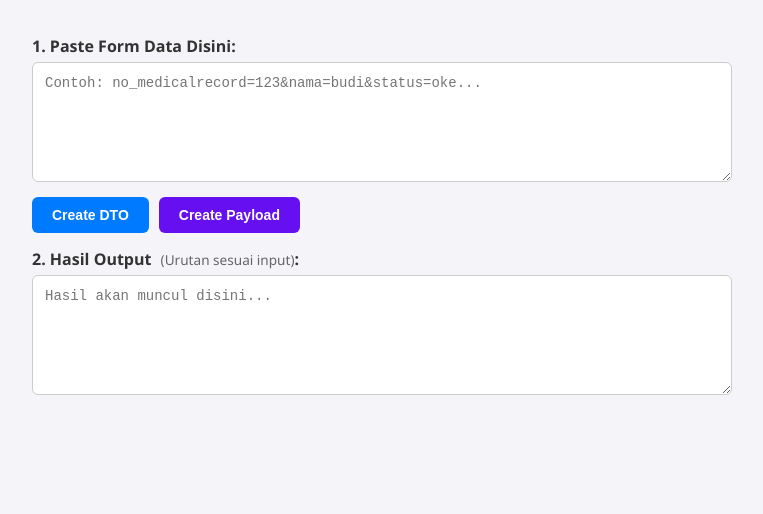
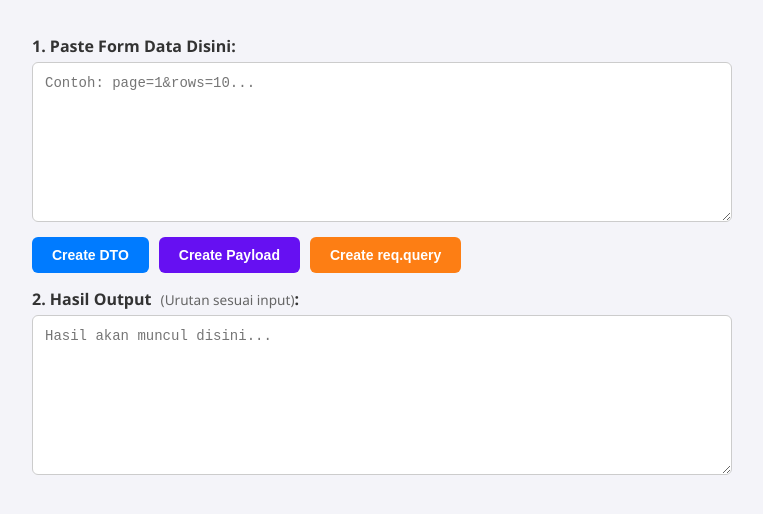
Before and after one commit to jawahirulwildan/form-data-to-json, a plain HTML site: page index.html in a window 1280 px wide. Shown: the whole page, without its empty margins (258-1021 px from the left). Drawn offline with Linux system fonts and the light colour scheme.

Commit message:
Update textarea height and add query button

```diff
--- a/index.html
+++ b/index.html
@@ -18,7 +18,7 @@ Provided "AS IS" without any warranties.
     <title>Form data Tools</title>
     <style>
         body { font-family: 'Segoe UI', Tahoma, Geneva, Verdana, sans-serif; padding: 20px; max-width: 700px; margin: 0 auto; background-color: #f4f4f9; }
-        textarea { width: 100%; height: 120px; margin-bottom: 10px; padding: 12px; box-sizing: border-box; border: 1px solid #ccc; border-radius: 6px; font-family: monospace; font-size: 14px; }
+        textarea { width: 100%; height: 160px; margin-bottom: 10px; padding: 12px; box-sizing: border-box; border: 1px solid #ccc; border-radius: 6px; font-family: monospace; font-size: 14px; }
 
         .btn-group { margin-bottom: 15px; display: flex; gap: 10px; flex-wrap: wrap; }
         button { padding: 10px 20px; cursor: pointer; color: white; border: none; border-radius: 6px; font-size: 14px; font-weight: 600; transition: background 0.2s; }
@@ -28,6 +28,9 @@ Provided "AS IS" without any warranties.
 
         button.btn-json { background-color: #6610f2; } /* Ungu */
         button.btn-json:hover { background-color: #520dc2; }
+
+        button.btn-query { background-color: #fd7e14; } /* Oranye */
+        button.btn-query:hover { background-color: #e86e10; }
 
         button#copyBtn { background-color: #28a745; display: none; margin-left: auto; } /* Hijau */
         button#copyBtn:hover { background-color: #218838; }
@@ -39,11 +42,12 @@ Provided "AS IS" without any warranties.
 <body>
 
     <label>1. Paste Form Data Disini:</label>
-    <textarea id="inputStr" placeholder="Contoh: no_medicalrecord=123&nama=budi&status=oke..."></textarea>
+    <textarea id="inputStr" placeholder="Contoh: page=1&rows=10..."></textarea>
 
     <div class="btn-group">
         <button class="btn-keys" onclick="prosesKeys()">Create DTO</button>
         <button class="btn-json" onclick="prosesJson()">Create Payload</button>
+        <button class="btn-query" onclick="prosesQuery()">Create req.query</button>
         <button id="copyBtn" onclick="copyHasil()">Copy Hasil</button>
     </div>
 
@@ -94,13 +98,10 @@ Provided "AS IS" without any warranties.
                 const params = new URLSearchParams(input);
                 const obj = {};
 
-                // Loop manual untuk memastikan urutan insersei (insertion order) terjaga
                 params.forEach((value, key) => {
-                    // Cek jika key sudah ada (untuk handle array/duplicate keys)
-                    // Jika ingin simpel (overwrite), cukup: obj[key] = value;
                     if (obj.hasOwnProperty(key)) {
                         if (!Array.isArray(obj[key])) {
-                            obj[key] = [obj[key]]; // Ubah jadi array
+                            obj[key] = [obj[key]];
                         }
                         obj[key].push(value);
                     } else {
@@ -108,12 +109,46 @@ Provided "AS IS" without any warranties.
                     }
                 });
 
-                // JSON.stringify mempertahankan urutan properti untuk string keys
                 const jsonStr = JSON.stringify(obj, null, 4);
                 setOutput(jsonStr);
 
             } catch (e) {
                 alert("Gagal convert ke JSON!");
+                console.error(e);
+            }
+        }
+
+        // --- FITUR 3: CONVERT TO REQ.QUERY ---
+        function prosesQuery() {
+            const input = getInput();
+            if (!input) return;
+
+            try {
+                const params = new URLSearchParams(input);
+                const keys = [];
+
+                for (const key of params.keys()) {
+                    // Hindari duplikasi key jika ada array param
+                    if (!keys.includes(key)) keys.push(key);
+                }
+
+                if (keys.length === 0) {
+                    setOutput("// Tidak ada parameter yang ditemukan");
+                    return;
+                }
+
+                // Format 1: Destructuring (Lebih rapi untuk ES6)
+                let hasil = `const { ${keys.join(', ')} } = req.query;\n\n`;
+
+                // Format 2: Deklarasi per baris
+                hasil += `// --- ATAU PER BARIS ---\n`;
+                keys.forEach(key => {
+                    hasil += `const ${key} = req.query.${key};\n`;
+                });
+
+                setOutput(hasil);
+            } catch (e) {
+                alert("Format error!");
                 console.error(e);
             }
         }
```
